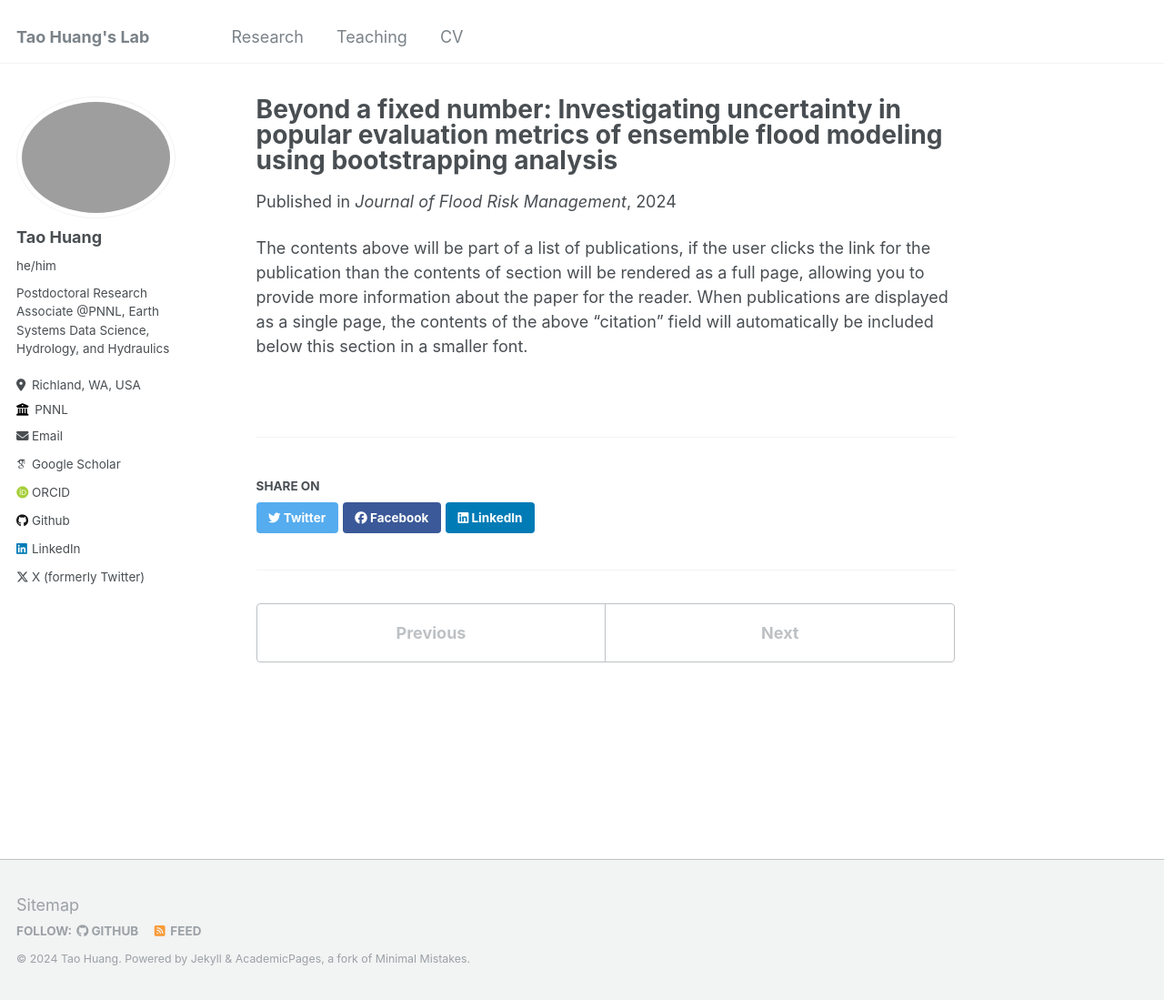
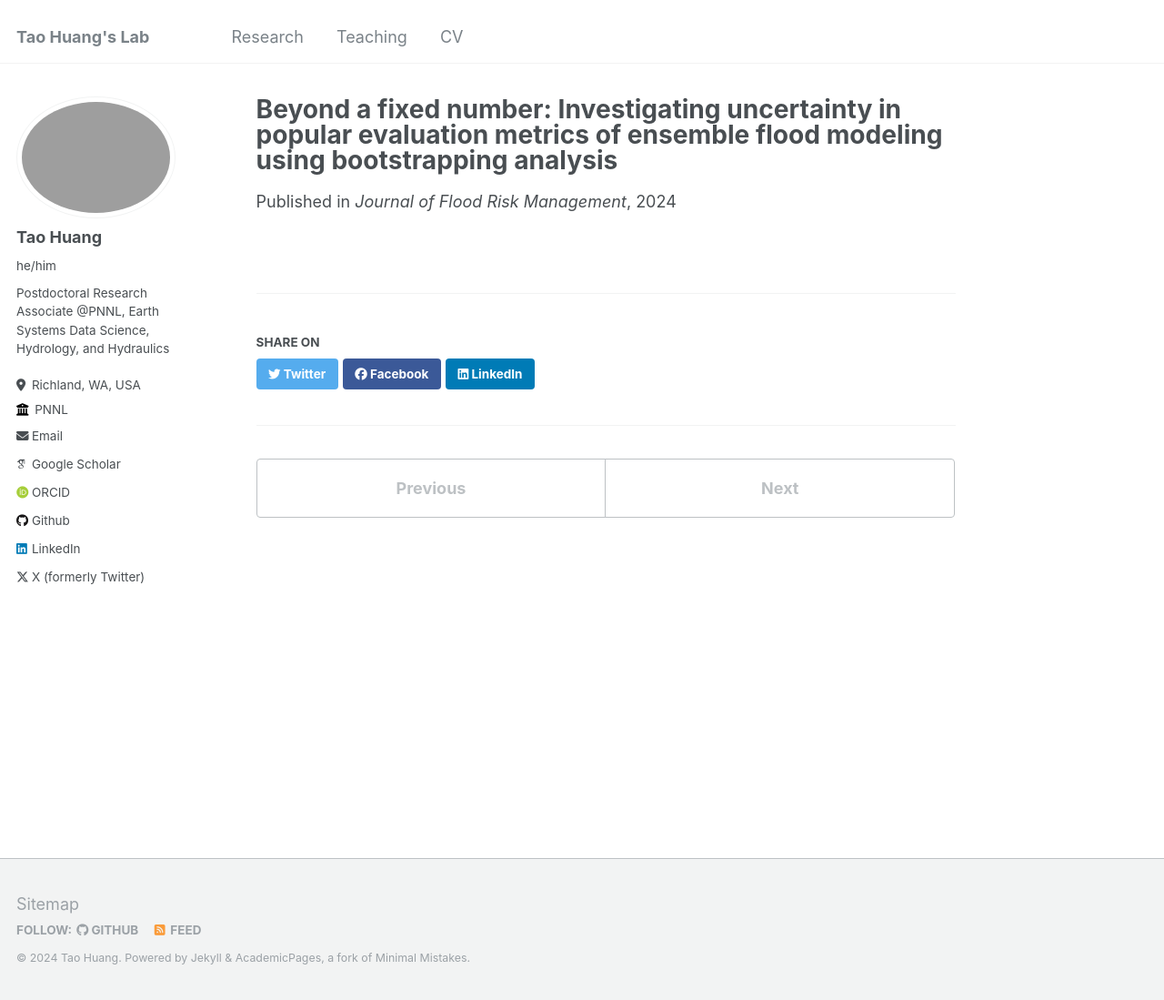
Before and after one commit to huan1441/huan1441.github.io, a Jekyll site: the page built from _publications/Paper_3.md, in a window 1280 px wide and 1099 px high. Shown: the whole window at 91% size. Built offline with Jekyll 4.4.1, drawn with Linux system fonts in a browser that asks for light colours; some web fonts are replaced.

Commit message:
Update Paper_3.md

```diff
--- a/_publications/Paper_3.md
+++ b/_publications/Paper_3.md
@@ -1,10 +1,8 @@
 ---
 title: "Beyond a fixed number: Investigating uncertainty in popular evaluation metrics of ensemble flood modeling using bootstrapping analysis"
 collection: publications
-permalink: /publication/Paper_3
+#permalink: /publication/Paper_3
 date: 2024-03-07
 venue: 'Journal of Flood Risk Management'
 paperurl: 'https://doi.org/10.1111/jfr3.12982'
 ---
-
-The contents above will be part of a list of publications, if the user clicks the link for the publication than the contents of section will be rendered as a full page, allowing you to provide more information about the paper for the reader. When publications are displayed as a single page, the contents of the above "citation" field will automatically be included below this section in a smaller font.
```
